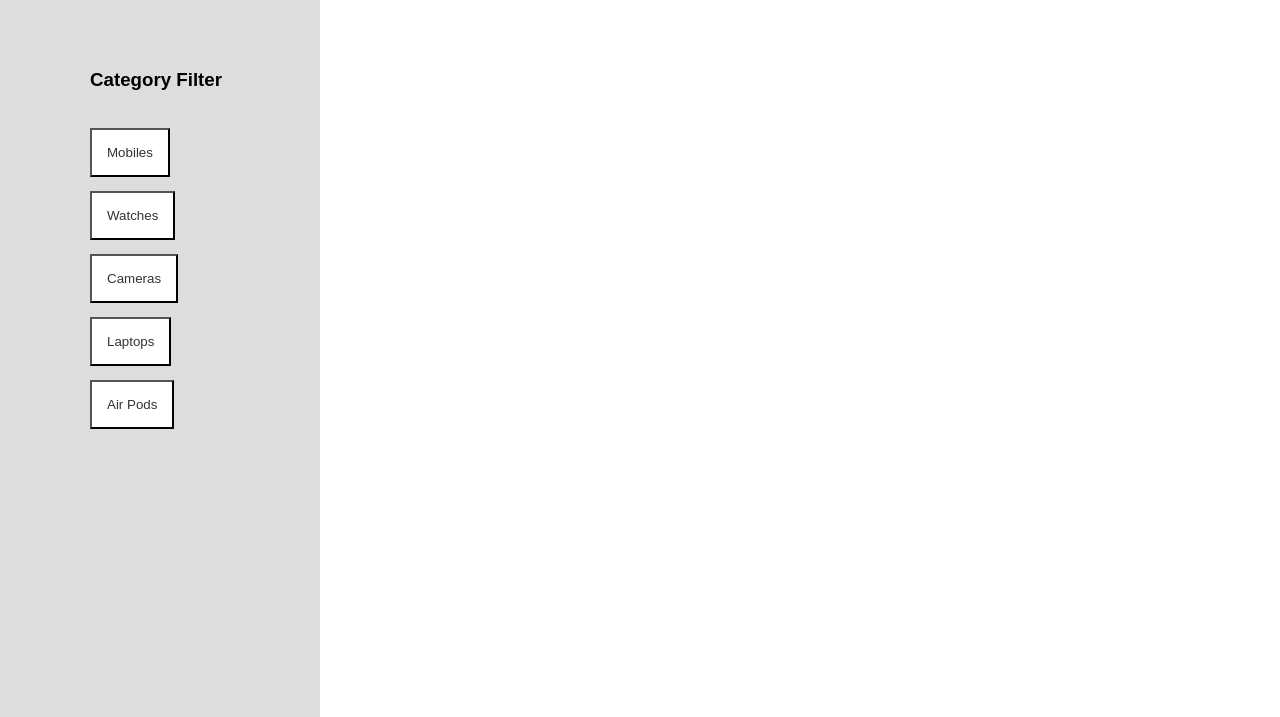
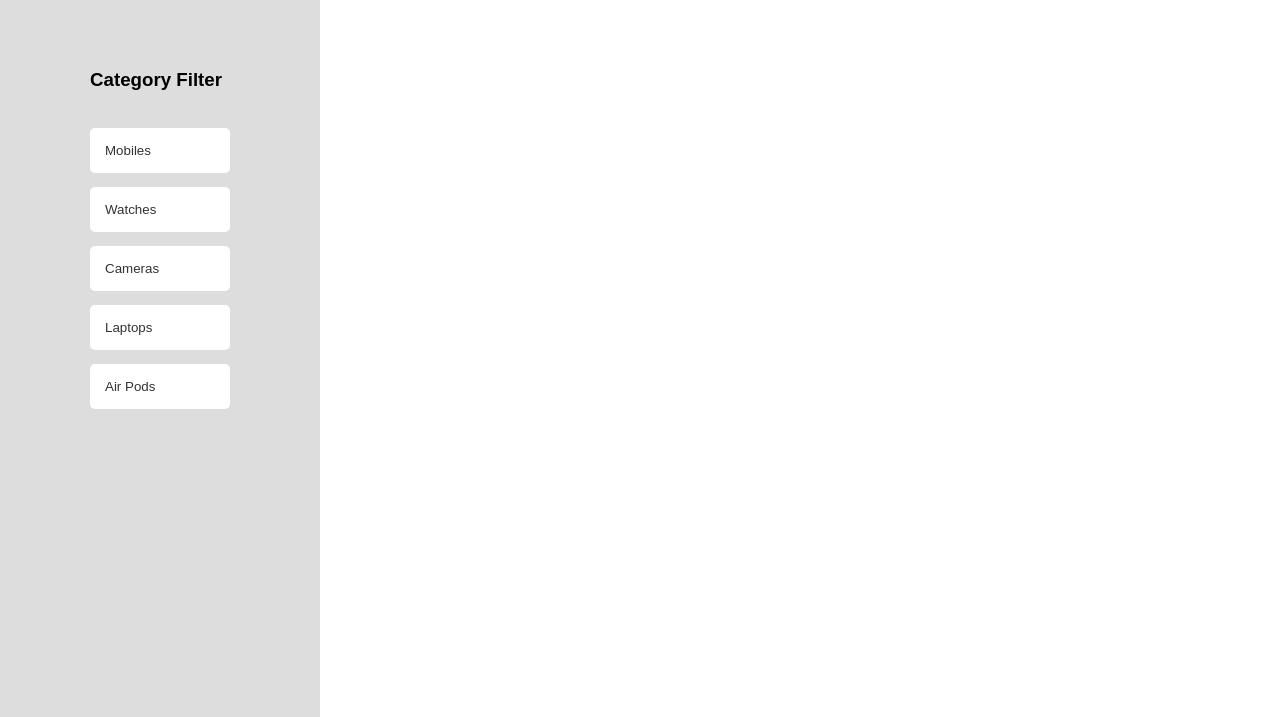
Before and after one commit to paulino399/Projeto_Paulino, a plain HTML site: page SALA/loja.html in a window 1280 px wide. Shown: the part 83-800 px from the top of the page. Drawn offline with Linux system fonts and the light colour scheme.

Commit message:
update filter.css

```diff
--- a/SALA/filter.css
+++ b/SALA/filter.css
@@ -57,3 +57,17 @@
     color: #333;
     text-align: justify;
 }
+.fil-p:hover{
+    color: orangered;
+    background-color: #aaa;
+}
+button{
+    width: 100%;
+    position: relative;
+    border: none;
+    border-radius: 5px;
+    background-color: #aaa;
+    padding: 7px 25px;
+    cursor: pointer;
+    color: white;
+}
```
